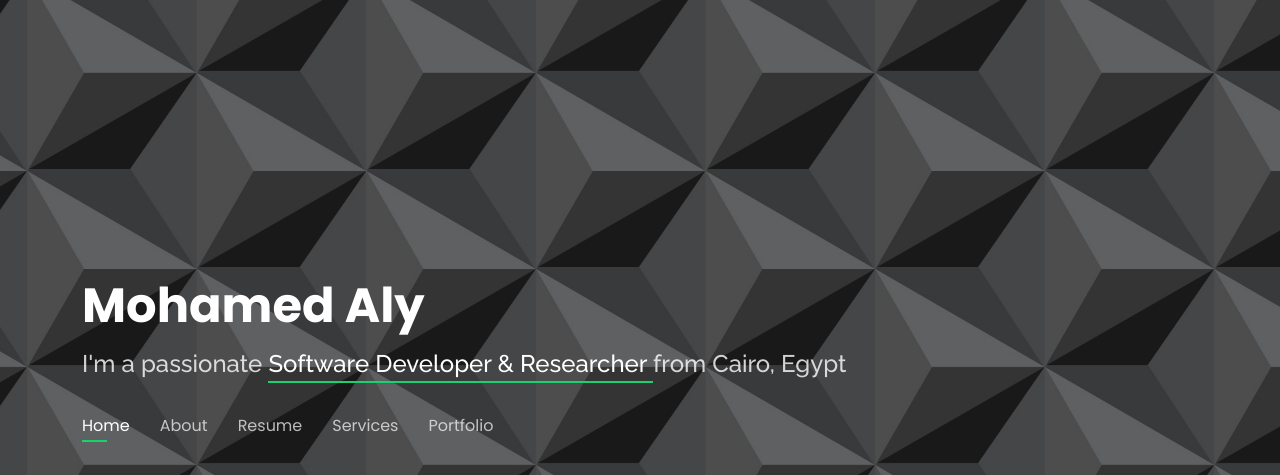
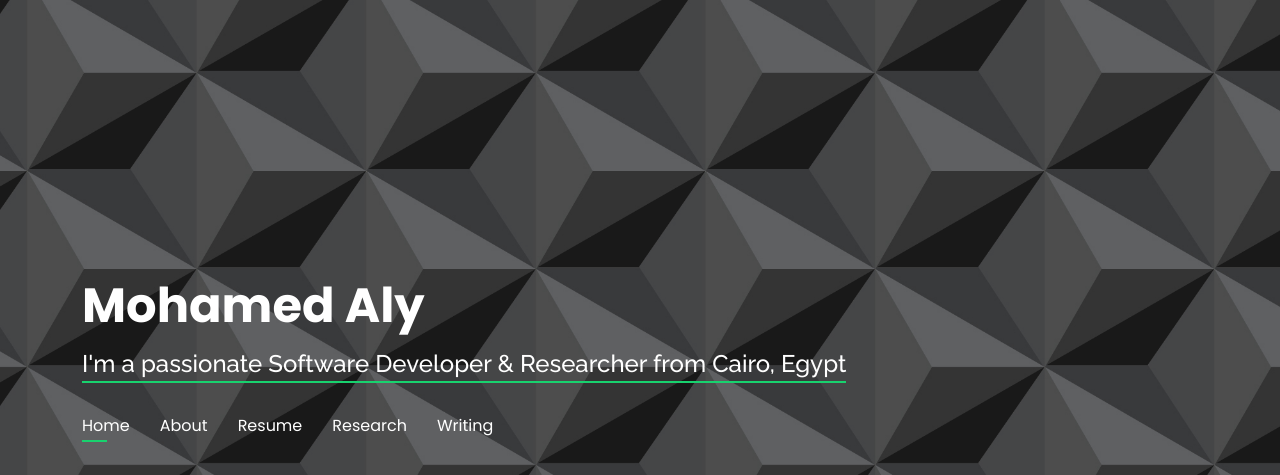
Before and after one commit to MoAly98/moaly98.github.io, a plain HTML site: page index.html in a window 1280 px wide. Shown: the top 475 px of the page. Drawn offline with nearby package versions, Linux system fonts and the light colour scheme.

Commit message:
some improvements in section names and titles

```diff
--- a/assets/css/style.css
+++ b/assets/css/style.css
@@ -16,6 +16,8 @@ body {
   position: relative;
   background: transparent;
 }
+
+
 
 body::before {
   content: "";
@@ -229,7 +231,7 @@ h6 {
   font-family: "Poppins", sans-serif;
   font-size: 16px;
   font-weight: 400;
-  color: rgba(255, 255, 255, 0.7);
+  color: #fff; /* rgba(255, 255, 255, 0.7); */
   white-space: nowrap;
   transition: 0.3s;
 }
--- a/index.html
+++ b/index.html
@@ -45,15 +45,15 @@
       <h1><a href="index.html">Mohamed Aly</a></h1>
       <!-- Uncomment below if you prefer to use an image logo -->
       <!-- <a href="index.html" class="mr-auto"><img src="assets/img/logo.png" alt="" class="img-fluid"></a> -->
-      <h2>I'm a passionate <span>Software Developer & Researcher </span> from Cairo, Egypt</h2>
+      <h2> <span>I'm a passionate Software Developer & Researcher from Cairo, Egypt </span> </h2>
 
       <nav id="navbar" class="navbar">
         <ul>
           <li><a class="nav-link active" href="#header">Home</a></li>
           <li><a class="nav-link" href="#about">About</a></li>
           <li><a class="nav-link" href="#resume">Resume</a></li>
-          <li><a class="nav-link" href="#services">Services</a></li>
-          <li><a class="nav-link" href="#portfolio">Portfolio</a></li>
+          <li><a class="nav-link" href="#research">Research</a></li>
+          <li><a class="nav-link" href="#portfolio">Writing</a></li>
         </ul>
         <i class="bi bi-list mobile-nav-toggle"></i>
       </nav><!-- .navbar -->
@@ -367,6 +367,7 @@
       </div>
 
     </div><!-- End Interests -->
+  </section><!-- End Services Section -->
 
   <!-- ======= Resume Section ======= -->
   <section id="resume" class="resume">
@@ -441,12 +442,12 @@
   </section><!-- End Resume Section -->
 
   <!-- ======= Services Section ======= -->
-  <section id="services" class="services">
+  <section id="research" class="services">
     <div class="container">
 
       <div class="section-title">
-        <h2>Services</h2>
-        <p>My Services</p>
+        <h2> Research</h2>
+        <p> The Physics </p>
       </div>
 
       <div class="row">
@@ -508,8 +509,8 @@
     <div class="container">
 
       <div class="section-title">
-        <h2>Portfolio</h2>
-        <p>My Works</p>
+        <h2>Writing</h2>
+        <p> Things I learned </p>
       </div>
 
       <div class="row">
```
